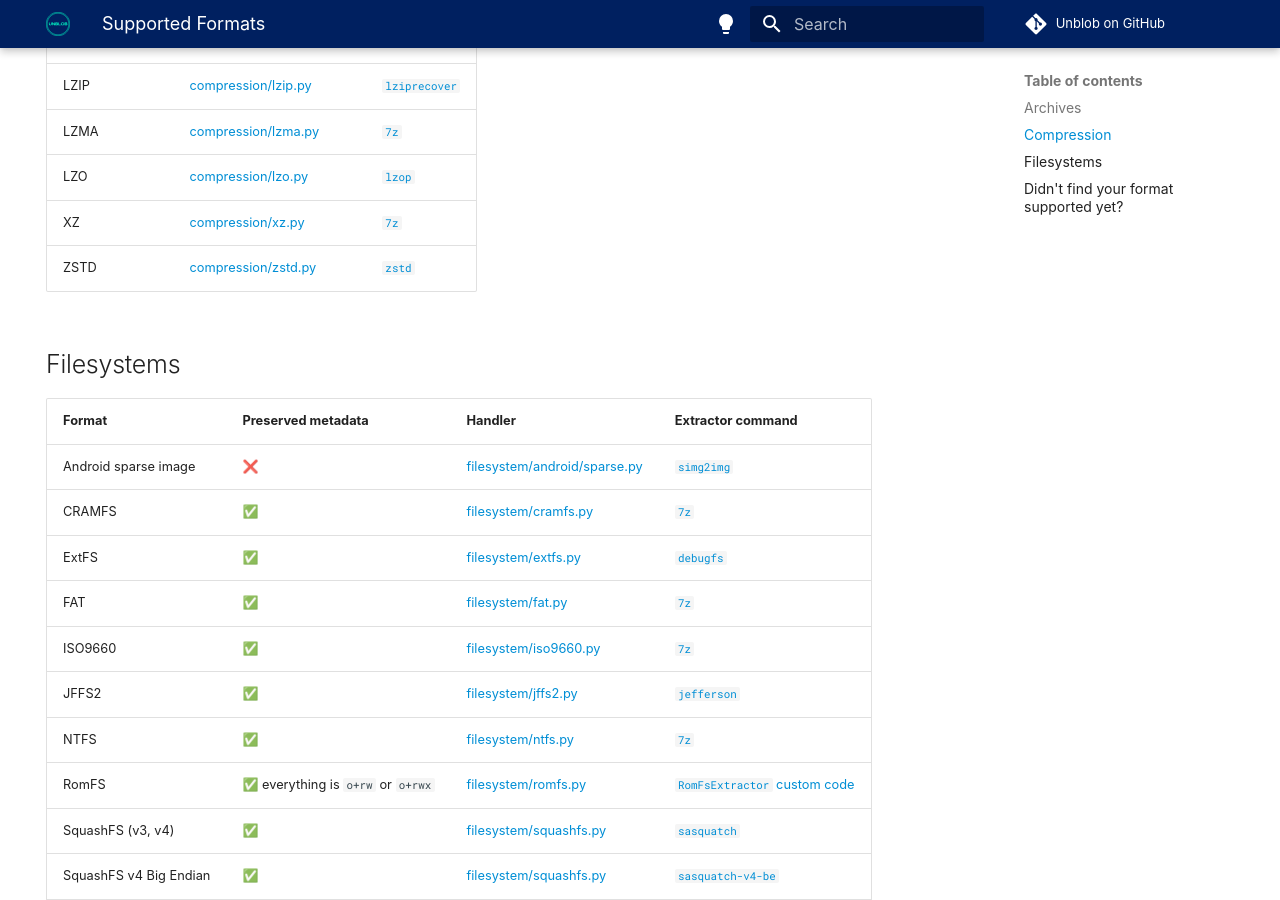
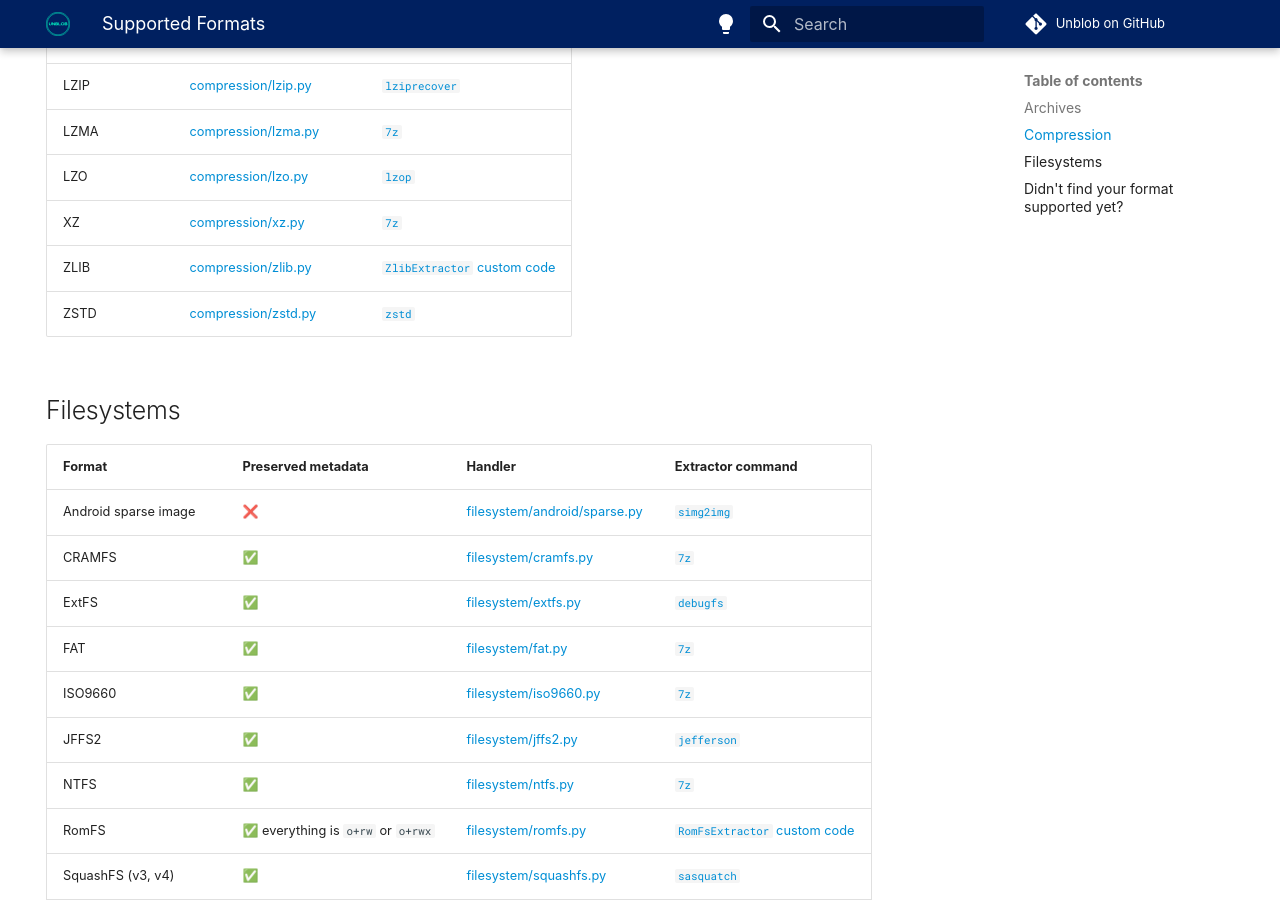
Before and after one commit to onekey-sec/unblob, an MkDocs documentation site: the page built from docs/formats.md, in a window 1280 px wide and 900 px high, scrolled down 1361 px. Built offline with MkDocs 1.6.1 and Material for MkDocs 9.7.7, drawn with Linux system fonts in a browser that asks for light colours; some web fonts are replaced; comment, search, counter and statistics services are not loaded.

Commit message:
docs(formats): add zlib to supported formats.

```diff
--- a/docs/formats.md
+++ b/docs/formats.md
@@ -66,6 +66,7 @@ For compression formats, metadata cannot be preserved, as this information in mo
 | LZMA          | [compression/lzma.py][lzma-handler]         | [`7z`][lzma-extractor]          |
 | LZO           | [compression/lzo.py][lzo-handler]           | [`lzop`][lzo-extractor]         |
 | XZ            | [compression/xz.py][xz-handler]             | [`7z`][xz-extractor]            |
+| ZLIB          | [compression/zlib.py][zlib-handler]         | [`ZlibExtractor` custom code][zlib-extractor]        |
 | ZSTD          | [compression/zstd.py][zstd-handler]         | [`zstd`][zstd-extractor]        |
 
 [bzip2-handler]: https://github.com/onekey-sec/unblob/blob/main/unblob/handlers/compression/bzip2.py
@@ -86,6 +87,8 @@ For compression formats, metadata cannot be preserved, as this information in mo
 [lzo-extractor]: https://github.com/onekey-sec/unblob/blob/3008039881a0434deb75962e7999b7e35aca8271/unblob/handlers/compression/lzo.py#L78
 [xz-handler]: https://github.com/onekey-sec/unblob/blob/main/unblob/handlers/compression/xz.py
 [xz-extractor]: https://github.com/onekey-sec/unblob/blob/3008039881a0434deb75962e7999b7e35aca8271/unblob/handlers/compression/xz.py#L173
+[zlib-handler]: https://github.com/onekey-sec/unblob/blob/c9c2137f849d5403ba3ee9bd2cf6d0e796fbf53e/unblob/handlers/compression/zlib.py
+[zlib-extractor]: https://github.com/onekey-sec/unblob/blob/c9c2137f849d5403ba3ee9bd2cf6d0e796fbf53e/unblob/handlers/compression/zlib.py#L13
 [zstd-handler]: https://github.com/onekey-sec/unblob/blob/main/unblob/handlers/compression/zstd.py
 [zstd-extractor]: https://github.com/onekey-sec/unblob/blob/3008039881a0434deb75962e7999b7e35aca8271/unblob/handlers/compression/zstd.py#L27
 
```
